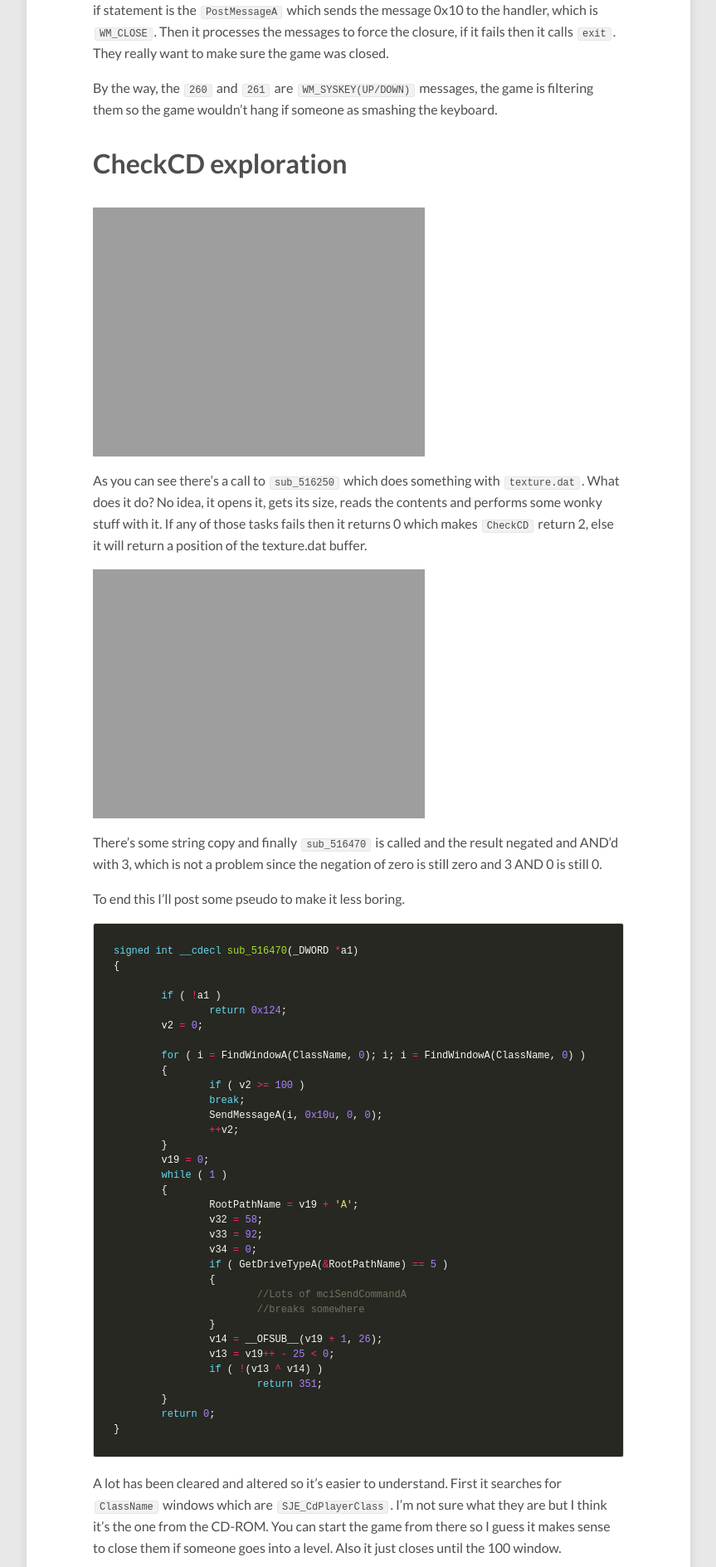
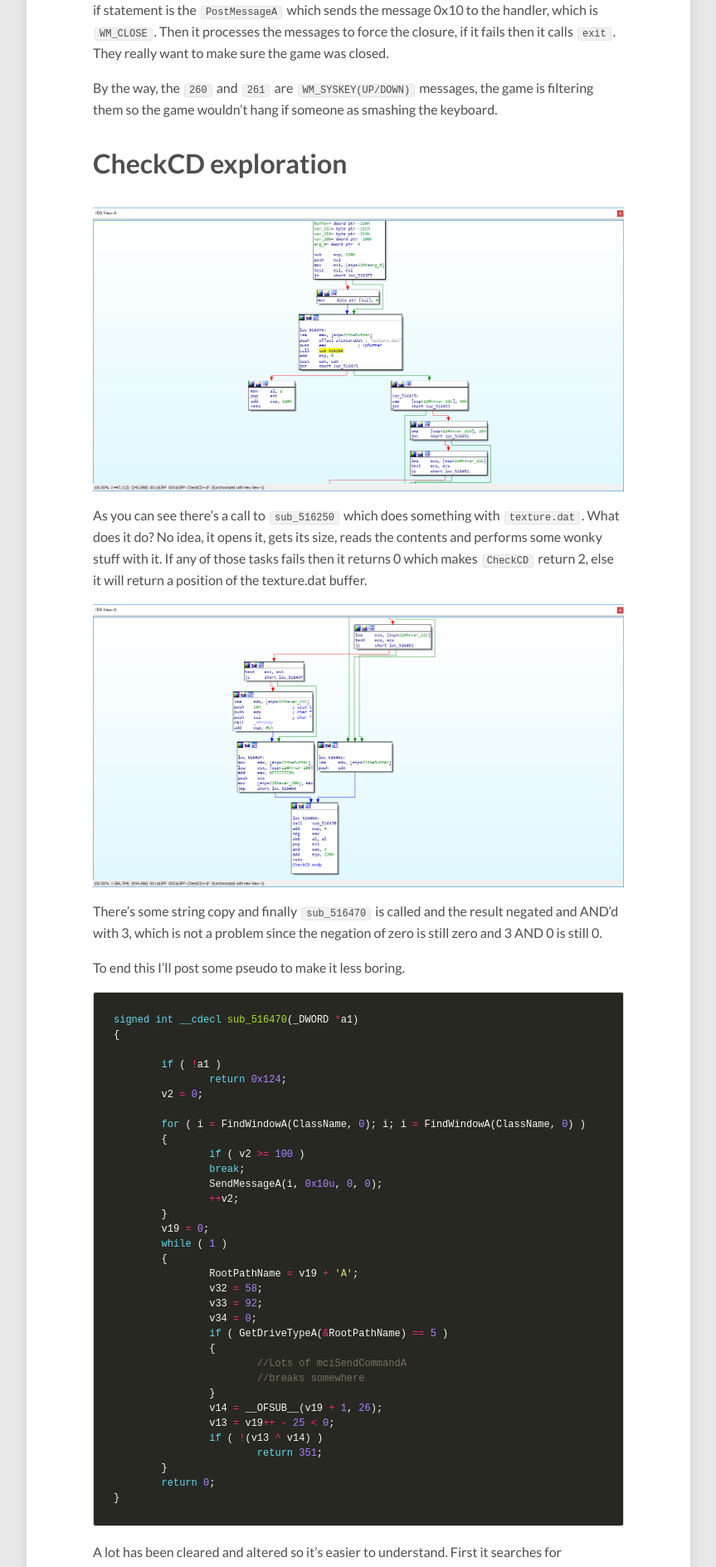
Before and after one commit to krystalgamer/krystalgamer.github.io, a Jekyll site: the page built from _posts/2018-09-18-spidey-breaking.md, in a window 1280 px wide. Shown: the part 3449-5337 px from the top of the page at 83% size, without its empty margins (208-1071 px from the left). Built offline with Jekyll 4.4.1, drawn with Linux system fonts in a browser that asks for light colours; nearby versions of some CDN libraries; comment, search, counter and statistics services are not loaded.

Commit message:
fixed images

```diff
--- a/_posts/2018-09-18-spidey-breaking.md
+++ b/_posts/2018-09-18-spidey-breaking.md
@@ -110,11 +110,11 @@ By the way, the `260` and `261` are `WM_SYSKEY(UP/DOWN)` messages, the game is f
 
 # CheckCD exploration
 
-![cdrom check]({{ site.github.url }}/images/spidey/cdrom_graph.png)
+![cdrom check]({{ site.github.url }}/images/spidey/cdcheck_graph.png)
 
 As you can see there's a call to `sub_516250` which does something with `texture.dat`. What does it do? No idea, it opens it, gets its size, reads the contents and performs some wonky stuff with it. If any of those tasks fails then it returns 0 which makes `CheckCD` return 2, else it will return a position of the texture.dat buffer.
 
-![cdrom check]({{ site.github.url }}/images/spidey/cdrom_graph2.png)
+![cdrom check]({{ site.github.url }}/images/spidey/cdcheck_graph2.png)
 
 There's some string copy and finally `sub_516470` is called and the result negated and AND'd with 3, which is not a problem since the negation of zero is still zero and 3 AND 0 is still 0.
 
```
